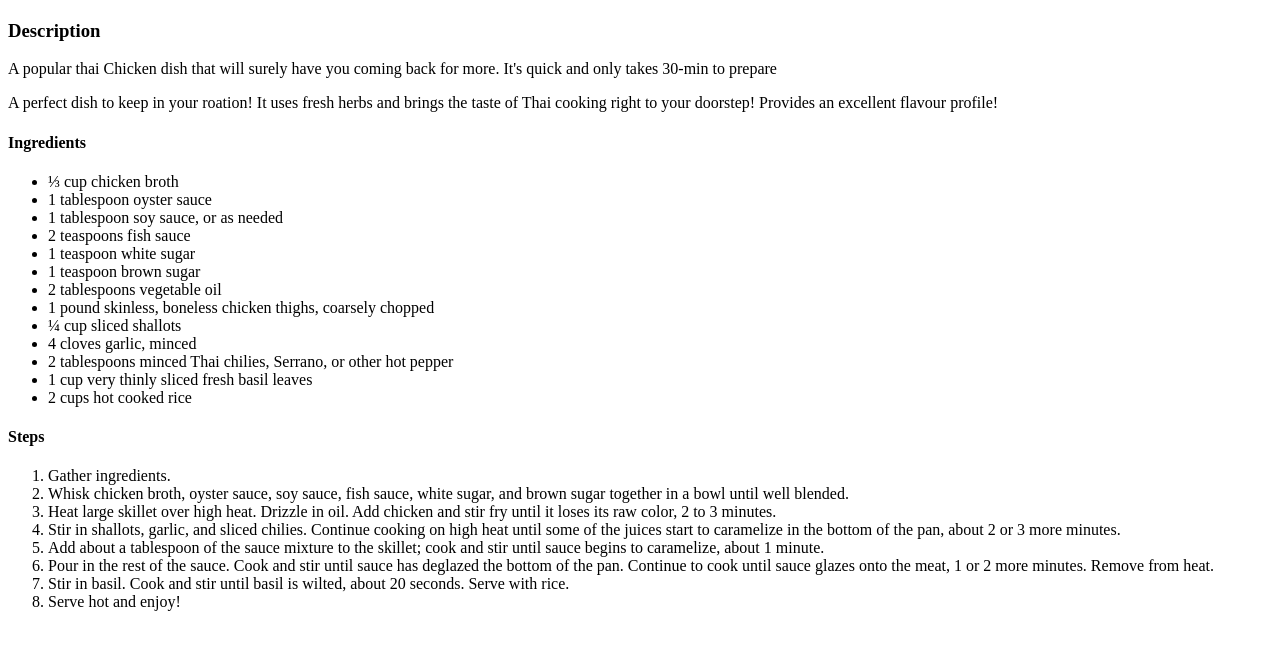
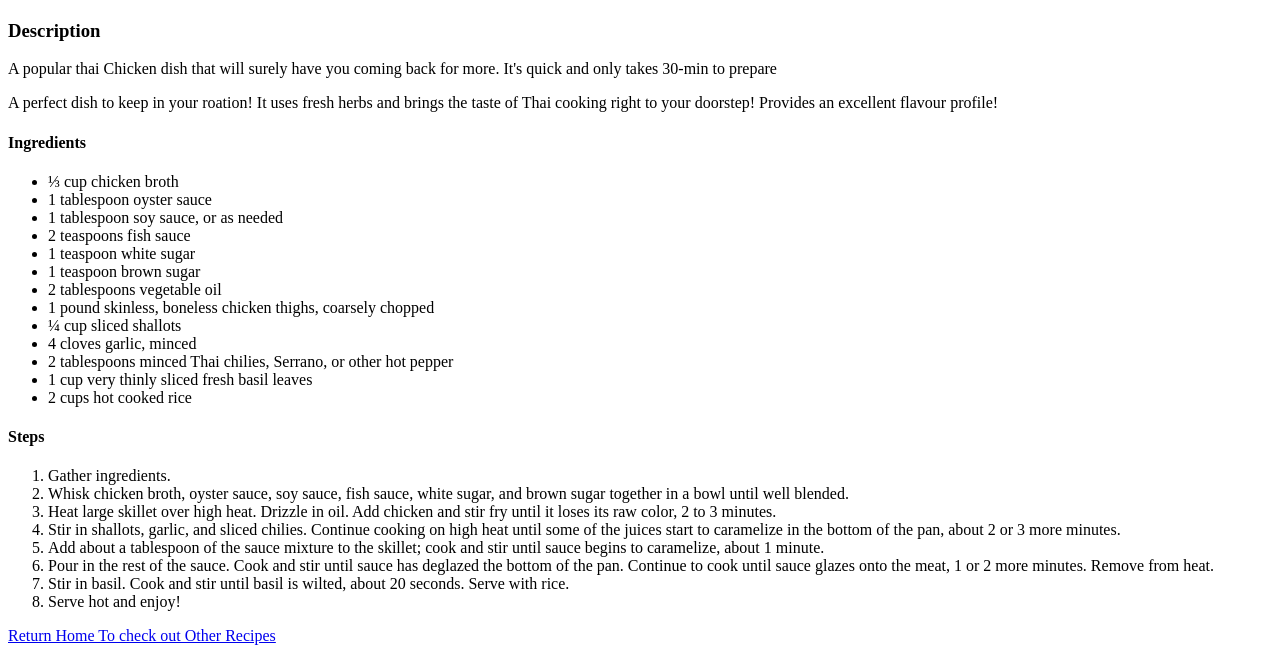
Before and after one commit to ADS0112/odin-recipes, a plain HTML site: page recipes/thaichicken.html in a window 1280 px wide. Shown: the part 383-1036 px from the top of the page. Before the commit the page ends 1010 px from the top, so only its background shows below. Drawn offline with Linux system fonts and the light colour scheme.

Commit message:
Added home button to allow users to pick other recipes

```diff
--- a/recipes/thaichicken.html
+++ b/recipes/thaichicken.html
@@ -39,6 +39,6 @@
         <li>Serve hot and enjoy!</li>
     </ol>
 
-
+<a href="../index.html">Return Home To check out Other Recipes</a>
     </body>
 </html>
```
